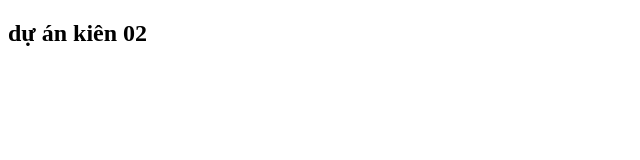
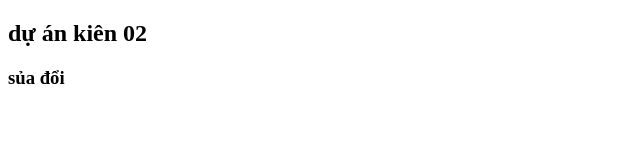
Before and after one commit to doanhongkien/duankien02, a plain HTML site: page index.html in a window 1280 px wide. Shown: the full height of the page, 0-640 px from the left. Drawn offline with Linux system fonts and the light colour scheme.

Commit message:
sủa đổi lần 1

```diff
--- a/index.html
+++ b/index.html
@@ -7,5 +7,6 @@
 </head>
 <body>
     <H2>dự án kiên 02</H2>
+    <h3>sủa đổi</h3>
 </body>
 </html>
```
